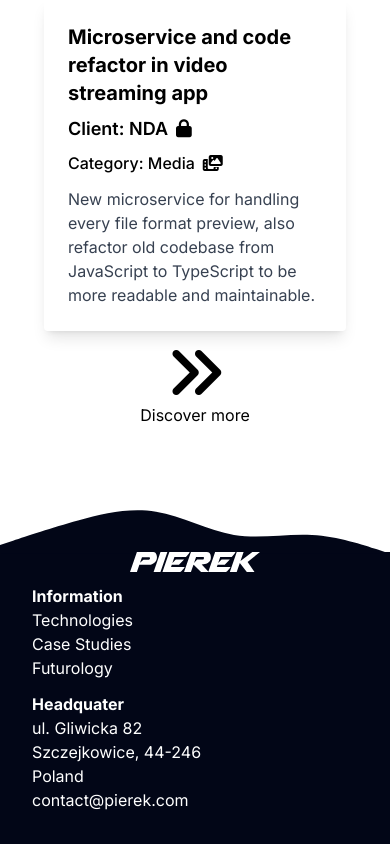
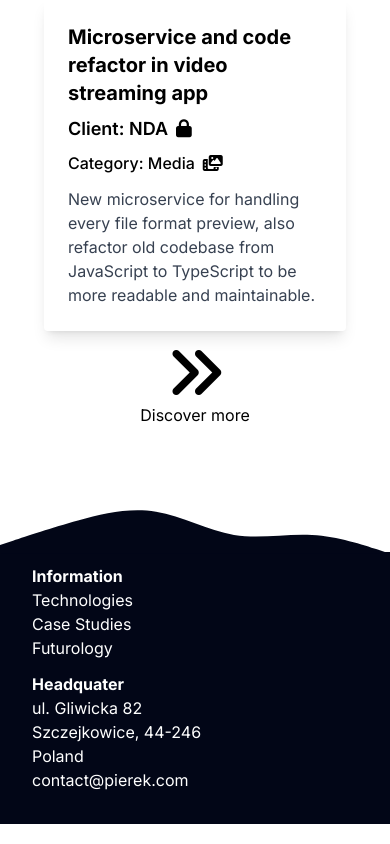
Before and after one commit to Pierek-Software/pierek-frontend, a Next.js app: page / in a window 390 px wide. Shown: the part 2690-3534 px from the top of the page. Built offline with nearby package versions, Linux system fonts and the light colour scheme.

Commit message:
hide logo on mobile look bad

```diff
--- a/components/templates/Footer.tsx
+++ b/components/templates/Footer.tsx
@@ -28,7 +28,7 @@ function Footer({ wave = true }: FooterProps) {
           className="container flex flex-col md:flex-row md:justify-around
         "
         >
-          <Logo className="h-5 md:h-6 lg:h-7 w-auto mx-auto" />
+          <Logo className="hidden md:block h-5 md:h-6 lg:h-7 w-auto mx-auto" />
           <div className="flex flex-col mt-3 md:mt-0">
             <h3 className="text-md font-bold">Information</h3>
             <DefaultLink name="Technologies" href="/technologies" />
```
